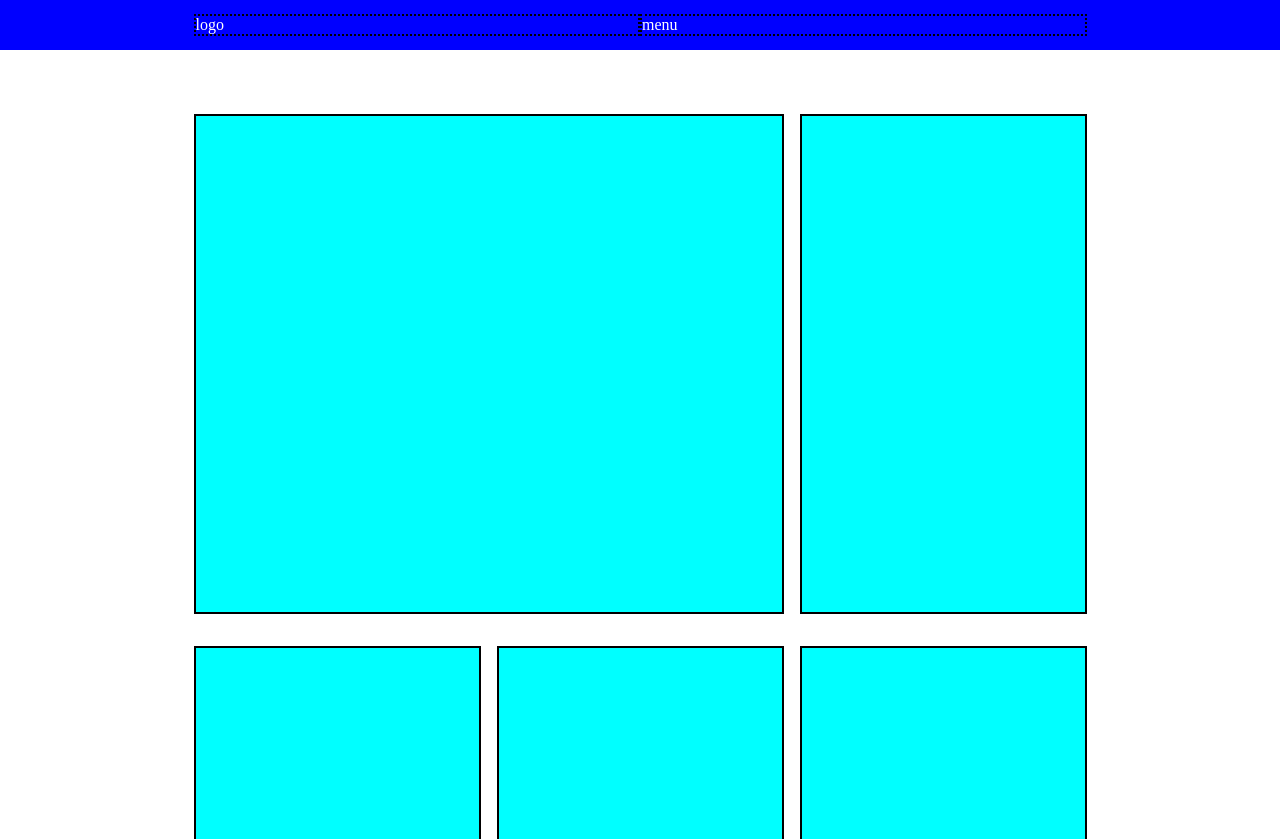
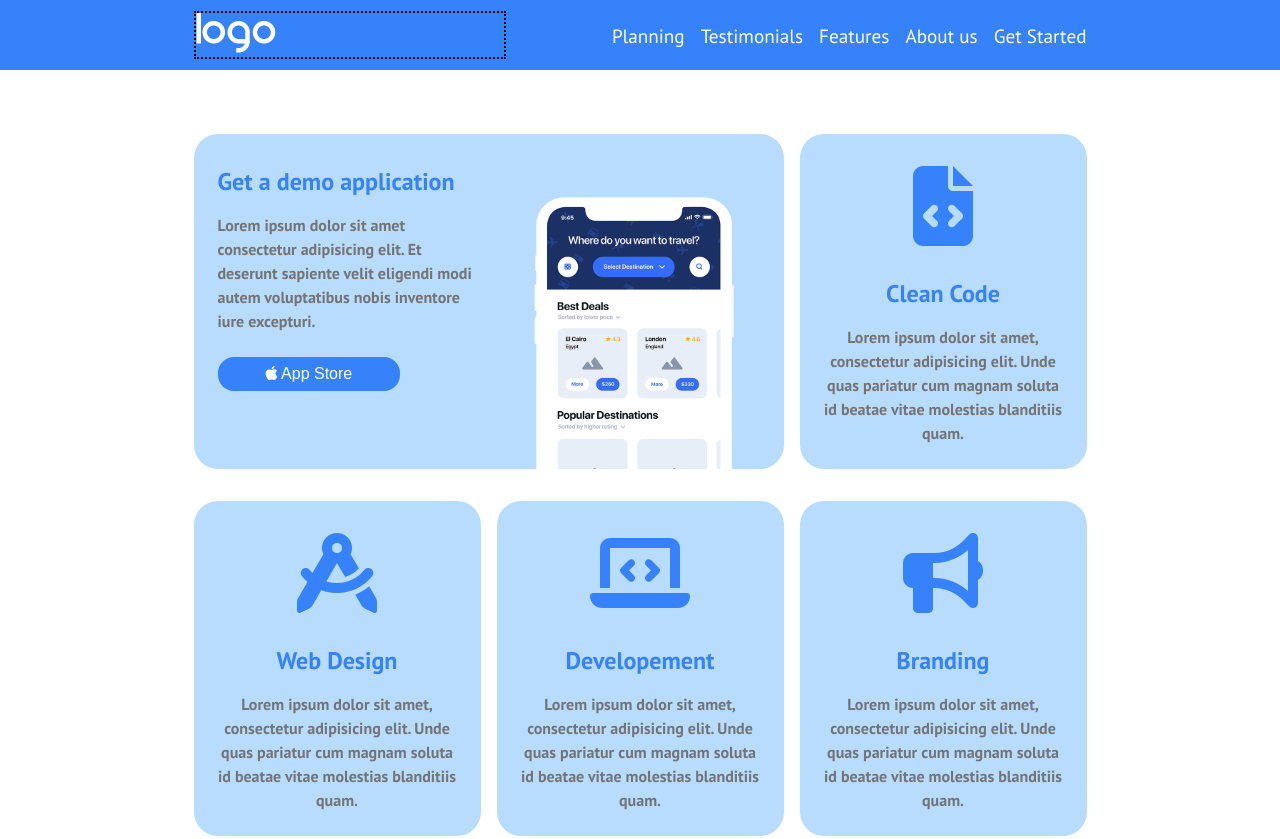
Before and after one commit to SebastianoUrban/htmlcss-responsive-layout, a plain HTML site: page index.html in a window 1280 px wide. Shown: the top 839 px of the page. Drawn offline with Linux system fonts and the light colour scheme.

Commit message:
update first section of main and header

```diff
--- a/css/style.css
+++ b/css/style.css
@@ -4,8 +4,16 @@
     box-sizing: border-box;
 }
 
+:root{
+    --main-color: #3682fa ;
+    --secondary-color: #f9bf66 ;
+    --main-bg-color: #b7dcfe ;
+    --secondary-bg-color: #9890e2 ;
+}
 
-
+html{
+    font-family: 'PT Sans', sans-serif;
+}
 
 
 /*  utilities */
@@ -31,21 +39,53 @@
     padding: 2rem 0;
 }
 
+.button {
+    padding: 0.5rem 1rem;
+    font-size: 1rem;
+    border-radius: 1rem;
+    background-color: white;
+    border: none;
+}
 
 
 /* HEADER */
 
 header{
-    height: 50px;
+    height: 70px;
     width: 100%;
-    background-color: blue;
+    background-color: var(--main-color);
     color: white;
 }
 
-header div.logo,
+header figure.logo{
+    width: 35%;
+    border: 2px dotted black ;
+}
+
 header nav{
-    width: 50%;
-    border: 2px dotted black ;
+    align-items: center;
+    justify-content: flex-end;
+    width: 65%;
+}
+
+figure.logo img{
+    height: 40px;
+}
+
+header ul{
+    list-style-type: none;
+    align-content: center;
+}
+
+header li{
+    display: none;
+    font-size: 1.2rem;
+    margin-left: 1rem;
+}
+
+header li:first-child{
+    display: inline-block;
+    font-size: 1.5rem;
 }
 
 
@@ -58,11 +98,50 @@ section.specs div.cards {
 }
 
 section.specs article.card {
-    height: 500px;
+    /* height: 500px; */
     width: 100%;
-    background-color: aqua;
+    background-color: var(--main-bg-color);
     margin-top: 2rem;
-    border: 2px solid black;
+    border-radius: 1.5rem;
+    padding: 2rem 1.5rem 0 1.5rem;
+    text-align: center;
+
+}
+
+section.specs article.card:first-child{
+    flex-direction: column;
+    justify-content: space-between;
+    text-align: left;
+}
+
+section.specs article.card>i {
+    font-size: 5rem;
+    color: var(--main-color);
+    margin-bottom: 2rem;
+}
+
+section.specs h2 {
+    margin-bottom: 1rem;
+    color: var(--main-color);
+}
+
+section.specs p {
+    margin-bottom: 1.5rem;
+    line-height: 1.5rem;
+    font-weight: 700;
+    color: rgb(116, 116, 116);
+}
+
+section.specs button {
+    background-color: var(--main-color);
+    color: white;
+    padding: 0.5rem 3rem;
+}
+
+section.specs img {
+    width: 250px;
+    margin-left: 2rem;
+    margin-top: 1.5rem;
 }
 
 
@@ -213,6 +292,25 @@ footer div.container {
         padding: 2rem 0;
     }
 
+    /*  header */
+    header li{
+        display: inline-block;
+    }
+
+    header li:first-child{
+        display: none;
+    }
+
+    /*  soecs */
+    section.specs article.card:first-child{
+        flex-direction: row;
+        justify-content: space-between;
+    }
+
+    section.specs img {
+        align-self: flex-end;
+    }
+
     /*  planning section */
     section.planning div.col {
         width: calc((100% - 1rem) / 2);
--- a/index.html
+++ b/index.html
@@ -4,17 +4,33 @@
     <meta charset="UTF-8">
     <meta http-equiv="X-UA-Compatible" content="IE=edge">
     <meta name="viewport" content="width=device-width, initial-scale=1.0">
-    <title>Document</title>
+    <title>Layout</title>
 
     <link rel="stylesheet" href="./css/style.css">
+
+    <!-- google font -->
+    <link rel="preconnect" href="https://fonts.googleapis.com">
+    <link rel="preconnect" href="https://fonts.gstatic.com" crossorigin>
+    <link href="https://fonts.googleapis.com/css2?family=PT+Sans:ital,wght@0,400;0,700;1,400;1,700&display=swap" rel="stylesheet">
 
     <script src="https://kit.fontawesome.com/7a408aaeb9.js" crossorigin="anonymous"></script>
 </head>
     <body>
         <header class="flex-centered">
             <div class="container flex">
-                <div class="logo">logo</div>
-                <nav>menu</nav>
+                <figure class="logo">
+                    <img src="./img/logo.png" alt="Logo">
+                </figure>
+                <nav class="flex">
+                    <ul class="flex">
+                        <li><i class="fa-solid fa-bars"></i></li>
+                        <li>Planning</li>
+                        <li>Testimonials</li>
+                        <li>Features</li>
+                        <li>About us</li>
+                        <li>Get Started</li>
+                    </ul>
+                </nav>
             </div>
         </header>
 
@@ -22,11 +38,34 @@
             <section class="specs flex-centered">
                 <div class="container">
                     <div class="cards flex-wrap">
-                        <article class="card"></article>
-                        <article class="card"></article>
-                        <article class="card"></article>
-                        <article class="card"></article>
-                        <article class="card"></article>
+                        <article class="card flex">
+                            <div class="text">
+                                <h2>Get a demo application</h2>
+                                <p>Lorem ipsum dolor sit amet consectetur adipisicing elit. Et deserunt sapiente velit eligendi modi autem voluptatibus nobis inventore iure excepturi.</p>
+                                <button class="button"><i class="fa-brands fa-apple"></i> App Store</button>
+                            </div>
+                            <img src="./img/phone.png" alt="Phone figure">
+                        </article>
+                        <article class="card">
+                            <i class="fa-solid fa-file-code"></i>
+                            <h2>Clean Code</h2>
+                            <p>Lorem ipsum dolor sit amet, consectetur adipisicing elit. Unde quas pariatur cum magnam soluta id beatae vitae molestias blanditiis quam.</p>
+                        </article>
+                        <article class="card">
+                            <i class="fa-solid fa-compass-drafting"></i>
+                            <h2>Web Design</h2>
+                            <p>Lorem ipsum dolor sit amet, consectetur adipisicing elit. Unde quas pariatur cum magnam soluta id beatae vitae molestias blanditiis quam.</p>
+                        </article>
+                        <article class="card">
+                            <i class="fa-solid fa-laptop-code"></i>
+                            <h2>Developement</h2>
+                            <p>Lorem ipsum dolor sit amet, consectetur adipisicing elit. Unde quas pariatur cum magnam soluta id beatae vitae molestias blanditiis quam.</p>
+                        </article>
+                        <article class="card">
+                            <i class="fa-solid fa-bullhorn"></i>
+                            <h2>Branding</h2>
+                            <p>Lorem ipsum dolor sit amet, consectetur adipisicing elit. Unde quas pariatur cum magnam soluta id beatae vitae molestias blanditiis quam.</p>
+                        </article>
                     </div>
                 </div>
             </section>
```
